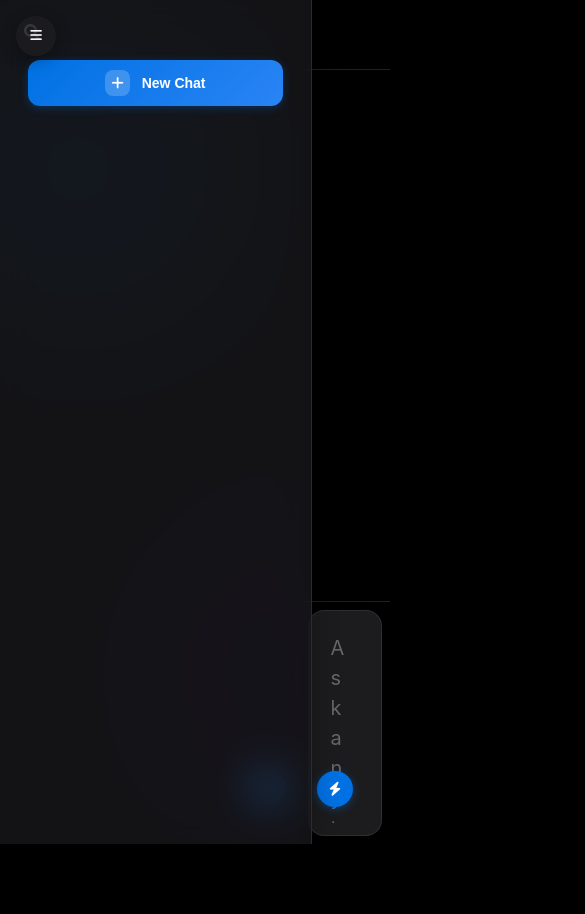
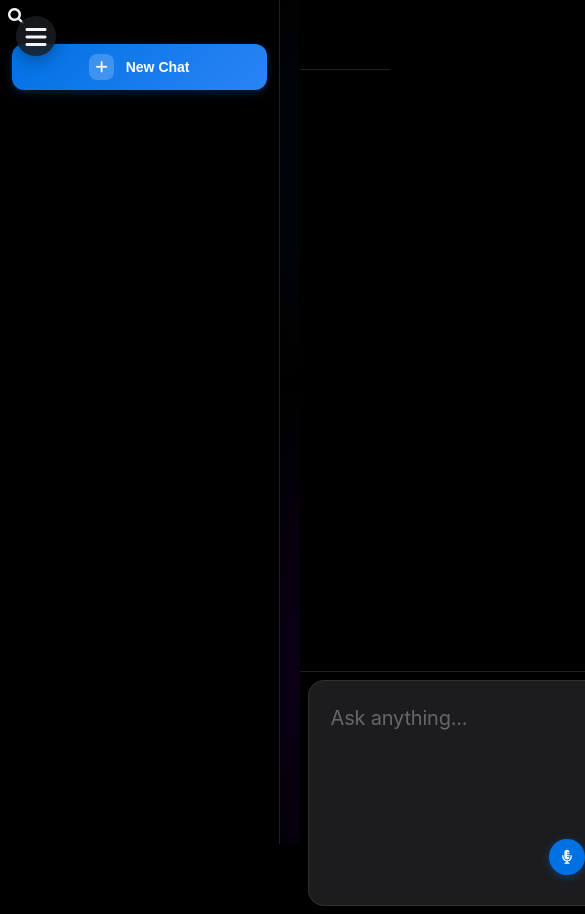
Before and after one commit to synthara-company/ai-chat, a plain HTML site: page index.html in a window 390 px wide. Both pictures are taken after a click on the button 36 px from the left and 36 px from the top of the page. Shown: the top 914 px of the page, 585 px wide, since content can reach past the window. Before the commit the page ends 844 px from the top, so only its background shows below. Drawn offline with nearby package versions, Linux system fonts and the light colour scheme.

Commit message:
Fix sidebar

```diff
--- a/index.html
+++ b/index.html
@@ -253,21 +253,89 @@
         letter-spacing: -0.022em;
     }
 
-    /* Sidebar Styles */
-    .sidebar {
-        width: var(--sidebar-width);
-        backdrop-filter: blur(20px);
-        -webkit-backdrop-filter: blur(20px);
-        background: rgba(28, 28, 30, 0.7);
-        border-right: 1px solid var(--border-color);
+    /* Base sidebar styles */
+    #sidebar {
+        width: 280px;
+        height: 100vh;
         position: fixed;
         left: 0;
         top: 0;
+        background: var(--bg-dark);
+        border-right: 1px solid var(--border-color);
+        transition: all 0.3s ease;
+        z-index: 1000;
+        overflow-y: auto;
+    }
+
+    /* Main content adjustments */
+    .main-content {
+        margin-left: 280px;
+        transition: all 0.3s ease;
         height: 100vh;
+        overflow-y: auto;
+    }
+
+    /* Mobile styles */
+    @media (max-width: 768px) {
+        #sidebar {
+            transform: translateX(-100%);
+            box-shadow: 2px 0 5px rgba(0, 0, 0, 0.2);
+        }
+
+        #sidebar.open {
+            transform: translateX(0);
+        }
+
+        .main-content {
+            margin-left: 0;
+            width: 100%;
+        }
+
+        .mobile-menu-btn {
+            display: block !important;
+        }
+    }
+
+    /* Overlay for mobile */
+    .sidebar-overlay {
+        display: none;
+        position: fixed;
+        top: 0;
+        left: 0;
+        right: 0;
+        bottom: 0;
+        background-color: rgba(0, 0, 0, 0.5);
+        z-index: 999;
+        opacity: 0;
+        transition: opacity 0.3s ease;
+    }
+
+    .sidebar-overlay.active {
+        display: block;
+        opacity: 1;
+    }
+
+    /* Header adjustments */
+    .header {
         padding: 1rem;
+        background: var(--bg-dark);
+        border-bottom: 1px solid var(--border-color);
         display: flex;
-        flex-direction: column;
-        z-index: 1000;
+        align-items: center;
+        position: sticky;
+        top: 0;
+        z-index: 100;
+    }
+
+    .mobile-menu-btn {
+        display: none;
+        background: none;
+        border: none;
+        color: var(--text-color);
+        font-size: 1.5rem;
+        cursor: pointer;
+        padding: 0.5rem;
+        margin-right: 1rem;
     }
 
     /* Enhanced Search Bar Styles */
```
